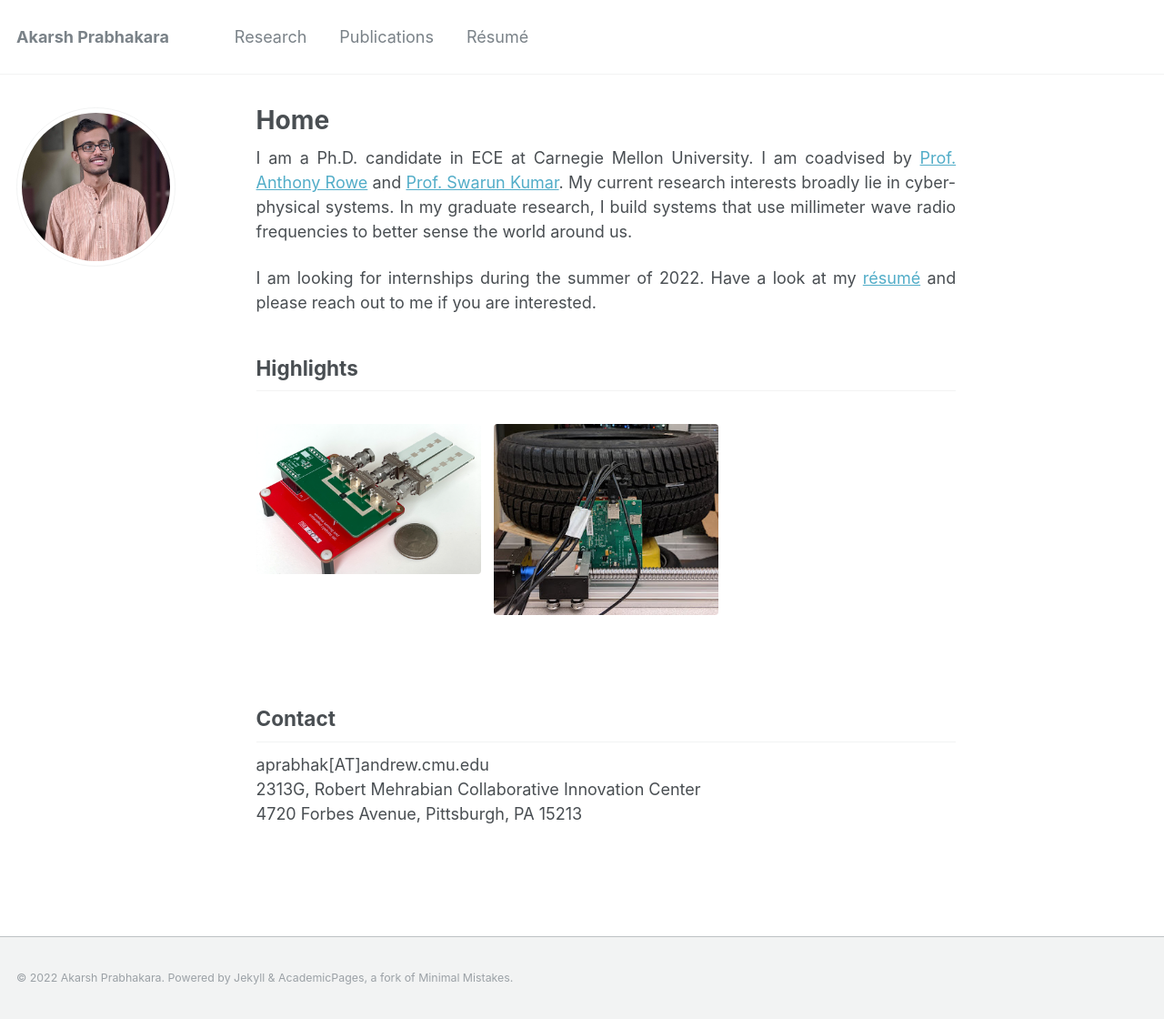
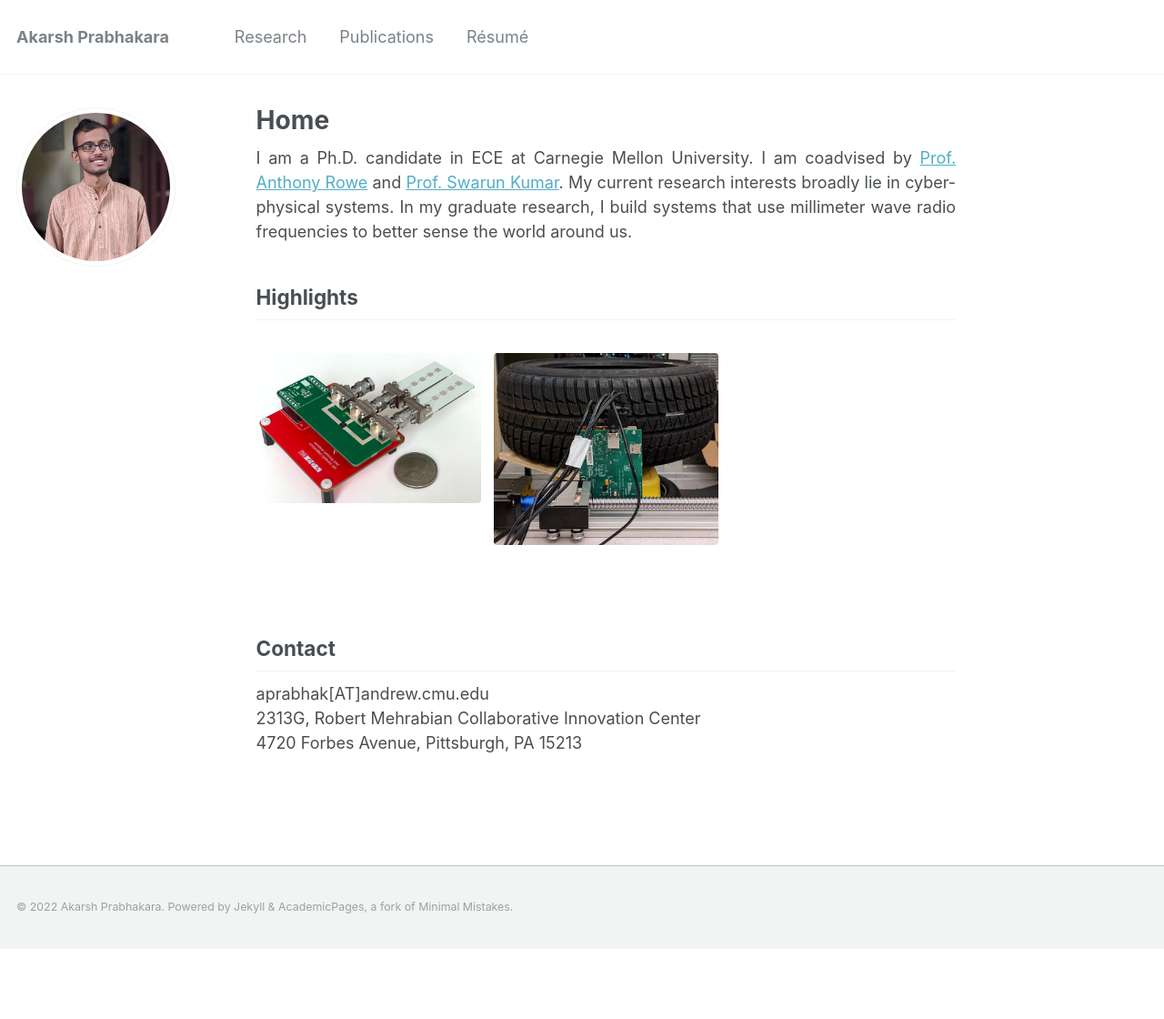
Before and after one commit to akarsh-prabhakara/akarsh-prabhakara.github.io, a Jekyll site: the page built from _pages/about.md, in a window 1280 px wide. Shown: the whole page at 91% size. Built offline with Jekyll 4.4.1, drawn with Linux system fonts in a browser that asks for light colours; after the commit the page ends 1043 px from its top, so only the background shows below that.

Commit message:
Update about.md

```diff
--- a/_pages/about.md
+++ b/_pages/about.md
@@ -20,8 +20,8 @@ I am a Ph.D. candidate in ECE at Carnegie Mellon University. I am coadvised by [
 Prior to CMU, I spent 4 wonderful years doing my undergrad at [National Institute of Technology Karnataka](https://www.nitk.ac.in/), India.
 {: .text-justify} -->
 
-I am looking for internships during the summer of 2022. Have a look at my [résumé](/files/Resume.pdf) and please reach out to me if you are interested.
-{: .text-justify}
+<!-- I am looking for internships during the summer of 2022. Have a look at my [résumé](/files/Resume.pdf) and please reach out to me if you are interested.
+{: .text-justify} -->
 ## Highlights
 {% include gallery %}
 
```
